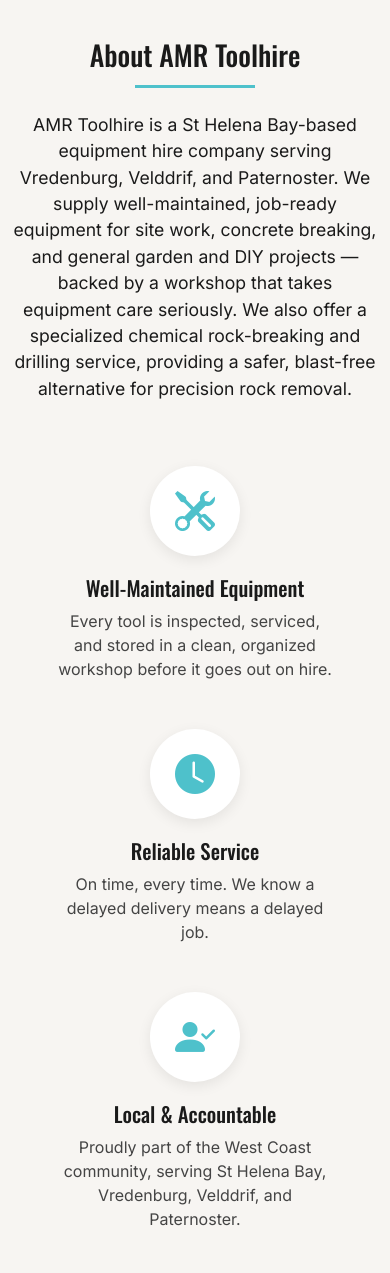
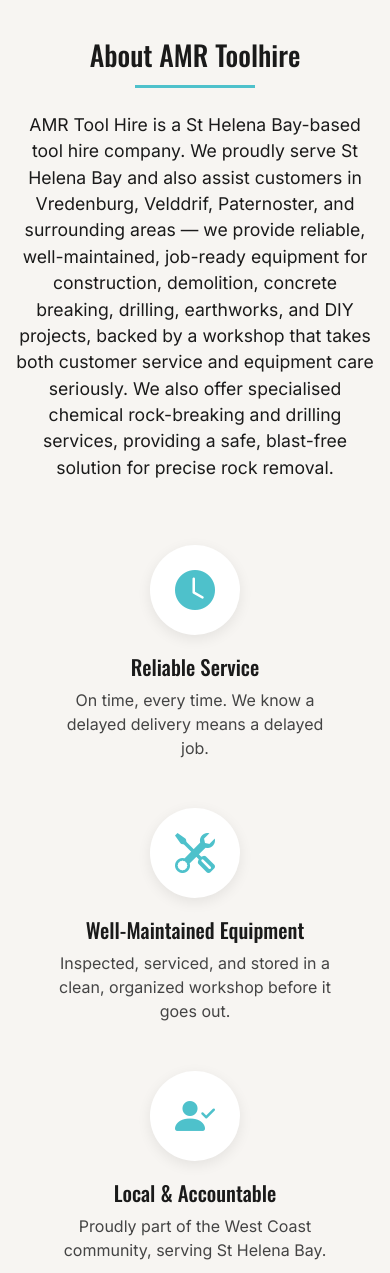
Before and after one commit to eRoux0912/AMR-Toolhire, a plain HTML site: page index.html in a window 390 px wide. Shown: the part 850-2123 px from the top of the page. Drawn offline with nearby package versions, Linux system fonts and the light colour scheme; a web font is replaced by a local one.

Commit message:
Add scaffolding and power tools cards, update About section copy, fix mobile horizontal scroll overflow

```diff
--- a/index.html
+++ b/index.html
@@ -114,29 +114,31 @@
   <div class="container">
     <h1 id="about-heading">About AMR Toolhire</h1>
     <p class="about-intro">
-     AMR Toolhire is a St Helena Bay-based equipment hire company serving
-     Vredenburg, Velddrif, and Paternoster. We supply well-maintained, job-ready
-     equipment for site work, concrete breaking, and general garden and DIY
-     projects — backed by a workshop that takes equipment care seriously. We also
-     offer a specialized chemical rock-breaking and drilling service, providing a
-     safer, blast-free alternative for precision rock removal.
+     AMR Tool Hire is a St Helena Bay-based tool hire company. We proudly serve
+     St Helena Bay and also assist customers in Vredenburg, Velddrif, Paternoster,
+     and surrounding areas — we provide reliable, well-maintained, job-ready
+     equipment for construction, demolition, concrete breaking, drilling,
+     earthworks, and DIY projects, backed by a workshop that takes both customer
+     service and equipment care seriously. We also offer specialised chemical
+     rock-breaking and drilling services, providing a safe, blast-free solution
+     for precise rock removal.
     </p>
 
   <ul class="row about-pillars list-unstyled">
   <li class="col-md-4 about-pillar fade-in-item" style="transition-delay: 0s">
-        <i class="bi bi-tools" aria-hidden="true"></i>
-        <h2>Well-Maintained Equipment</h2>
-        <p>Every tool is inspected, serviced, and stored in a clean, organized workshop before it goes out on hire.</p>
-      </li>
-      <li class="col-md-4 about-pillar fade-in-item" style="transition-delay: 0.1s">
     <i class="bi bi-clock-fill" aria-hidden="true"></i>
     <h2>Reliable Service</h2>
     <p>On time, every time. We know a delayed delivery means a delayed job.</p>
   </li>
+  <li class="col-md-4 about-pillar fade-in-item" style="transition-delay: 0.1s">
+    <i class="bi bi-tools" aria-hidden="true"></i>
+    <h2>Well-Maintained Equipment</h2>
+    <p>Inspected, serviced, and stored in a clean, organized workshop before it goes out.</p>
+  </li>
   <li class="col-md-4 about-pillar fade-in-item" style="transition-delay: 0.2s">
     <i class="bi bi-person-check-fill" aria-hidden="true"></i>
     <h2>Local & Accountable</h2>
-        <p>Proudly part of the West Coast community, serving St Helena Bay, Vredenburg, Velddrif, and Paternoster.</p>
+    <p>Proudly part of the West Coast community, serving St Helena Bay.</p>
   </li>
 </ul>
   </div>
@@ -150,8 +152,6 @@
 </div>
 
   <!-- equipment teaser -->
-
-  <!-- inside existing <section id="about" class="about-section" aria-labelledby="about-heading"> -->
 
 <div class="equipment-teaser-wrap">
   <div class="container">
@@ -265,6 +265,14 @@
       <li class="col-6 col-md-4 col-lg-3 equipment-grid-item text-center fade-in-item" style="transition-delay: 0.36s">
         <img src="images/spaceHeaterDehumidifier.webp" alt="Combined space heater and dehumidifier unit" width="1350" height="750" class="img-fluid rounded" loading="lazy">
         <h3>Space Heater &amp; Dehumidifier</h3>
+      </li>
+      <li class="col-6 col-md-4 col-lg-3 equipment-grid-item text-center fade-in-item" style="transition-delay: 0.42s">
+        <img src="images/scaffolding.webp" alt="Scaffolding frames and boards for hire" width="1350" height="750" class="img-fluid rounded" loading="lazy">
+        <h3>Scaffolding</h3>
+      </li>
+      <li class="col-6 col-md-4 col-lg-3 equipment-grid-item text-center fade-in-item" style="transition-delay: 0.48s">
+        <img src="images/powertools.webp" alt="Range of power tools available for hire" width="1350" height="750" class="img-fluid rounded" loading="lazy">
+        <h3>Power Tools</h3>
       </li>
     </ul>
   </div>
--- a/styles.css
+++ b/styles.css
@@ -6,6 +6,10 @@
   html {
     scroll-behavior: auto;
   }
+}
+
+body {
+  overflow-x: hidden;
 }
 
 body, .nav-link, p {
@@ -373,7 +377,12 @@
 .equipment-teaser-wrap {
   background-color: #000000;
   padding: 4rem 0 5rem;
-  margin: 0 -15px; /* pulls full-bleed edge-to-edge out of Bootstrap's .container padding */
+  width: 100vw;
+  position: relative;
+  left: 50%;
+  right: 50%;
+  margin-left: -50vw;
+  margin-right: -50vw;
 }
 
 .equipment-card a {
```
Also changed, not shown: images/powertools.webp (added), images/scaffolding.webp (added). Lines whose indentation alone changed are shown as unchanged.
